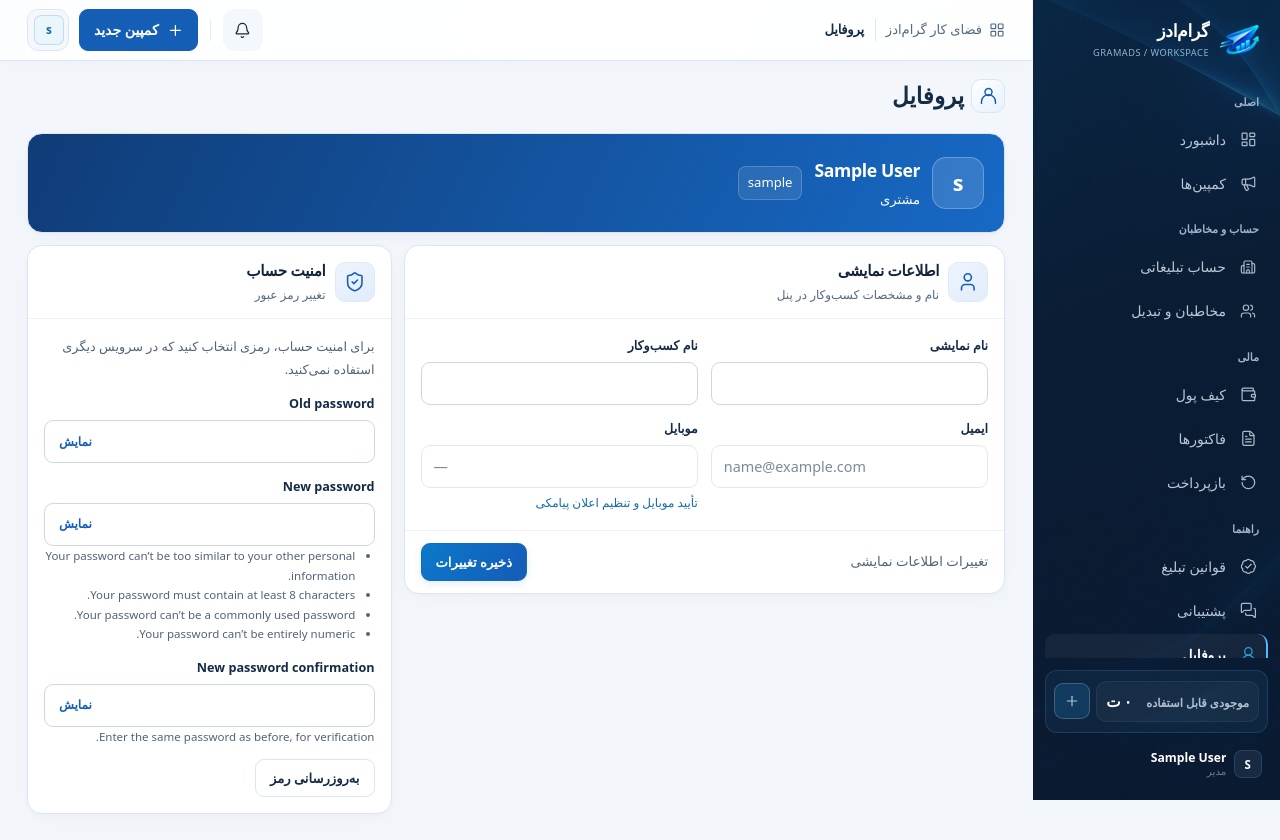
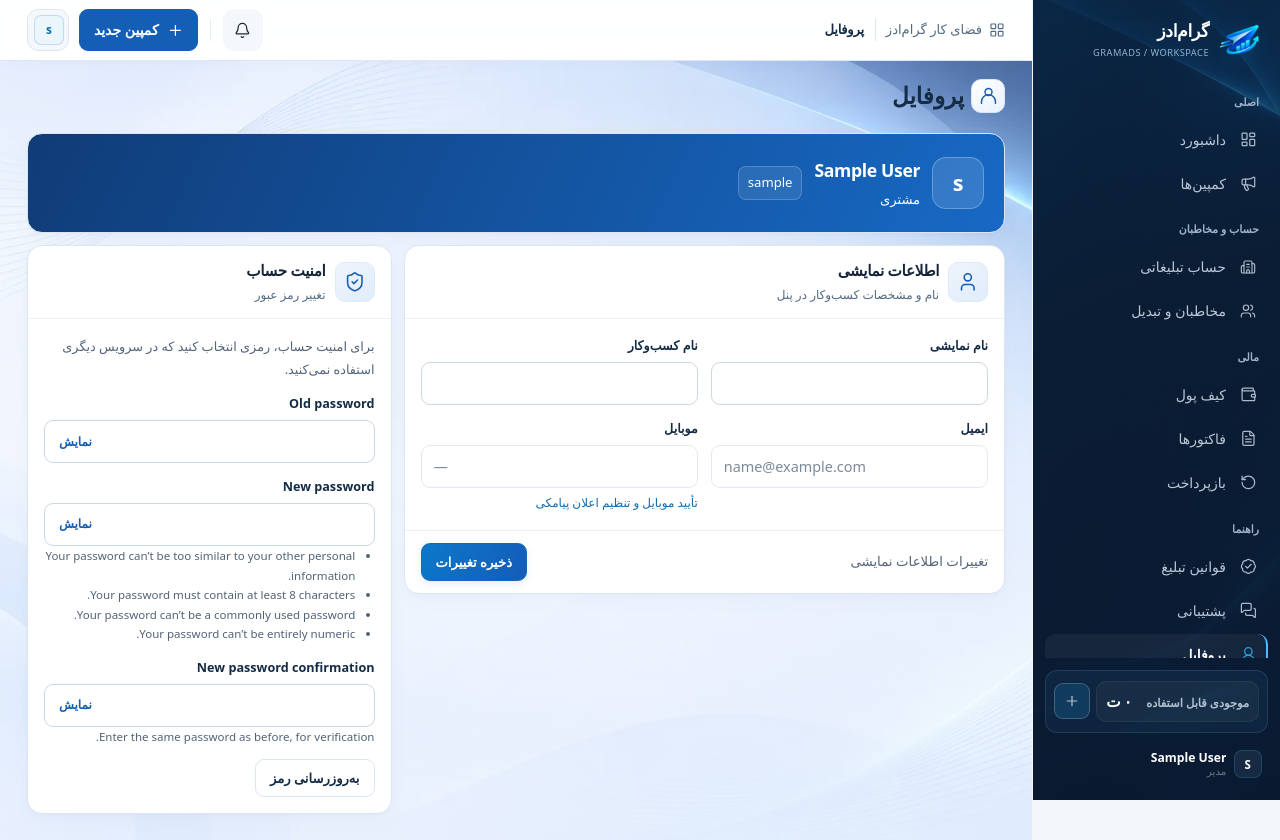
Before and after one commit to qashqaeii/TMADS, a Django app: page /accounts/profile/ in a window 1280 px wide. Run offline with Django 5.2, Linux system fonts and the light colour scheme; the visitor is signed in with stand-in values (Sample User, id 1); data that the repository does not hold is empty; parts of the project's set-up code (start-up, migrations or seed data) failed here and were passed over; some libraries are stand-ins or nearby versions; some web fonts are replaced.

Commit message:
style(workspace): apply GramAds WebP ambient canvas to internal main

```diff
--- /dev/null
+++ b/static/css/gramads-workspace-background.css
@@ -0,0 +1,32 @@
+/* GramAds workspace canvas. Background asset is already tracked under static/img/backgrounds.
+   Apply to <main> only; the sticky topbar and dark sidebar remain independent.
+   One subtle gradient keeps text readable without washing out the ambient blue arcs. */
+body.ui-final.is-app .ui-shell > .app-main > main.app-content {
+  background-color: #edf4fc;
+  background-image:
+    linear-gradient(180deg, rgba(247, 250, 255, .19) 0%, rgba(246, 250, 255, .38) 52%, rgba(244, 248, 254, .51) 100%),
+    url("../img/backgrounds/gramads-dashboard-main-background.webp");
+  background-repeat: no-repeat, no-repeat;
+  background-position: center top, center top;
+  background-size: cover, cover;
+  background-attachment: scroll, fixed;
+}
+/* Older canvas pseudo-layers are no longer needed and would add redundant paint. */
+body.ui-final.is-app .ui-shell > .app-main::before,
+body.ui-final.is-app .ui-shell > .app-main::after {
+  content: none;
+}
+/* Fixed attachment is unreliable on touch browsers; use normal scrolling there. */
+@media (max-width: 900px), (hover: none) and (pointer: coarse) {
+  body.ui-final.is-app .ui-shell > .app-main > main.app-content {
+    background-attachment: scroll, scroll;
+    background-position: center top, 68% top;
+    background-size: cover, cover;
+  }
+}
+/* Respect Windows high-contrast / forced-colors mode. */
+@media (forced-colors: active) {
+  body.ui-final.is-app .ui-shell > .app-main > main.app-content {
+    background-image: none;
+  }
+}
--- a/templates/base.html
+++ b/templates/base.html
@@ -34,6 +34,7 @@
   <link rel="stylesheet" href="{% static 'css/gramads-workspace-system.css' %}">
   <link rel="stylesheet" href="{% static 'css/gramads-workspace-pages.css' %}">
   <link rel="stylesheet" href="{% static 'css/gramads-workspace-composition.css' %}">
+  <link rel="stylesheet" href="{% static 'css/gramads-workspace-background.css' %}">
   {% block charts_head %}{% endblock %}
 </head>
 <body class="app-body ui-final {% block body_class %}{% endblock %}">
```
Also changed, not shown: tests/test_workspace_design.py (+10 -0 lines), static/img/backgrounds/README.md.
